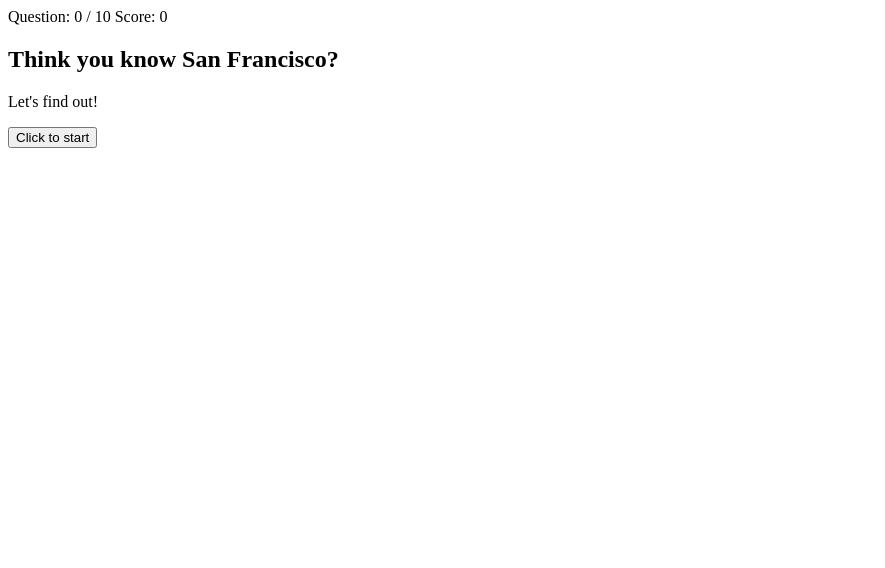
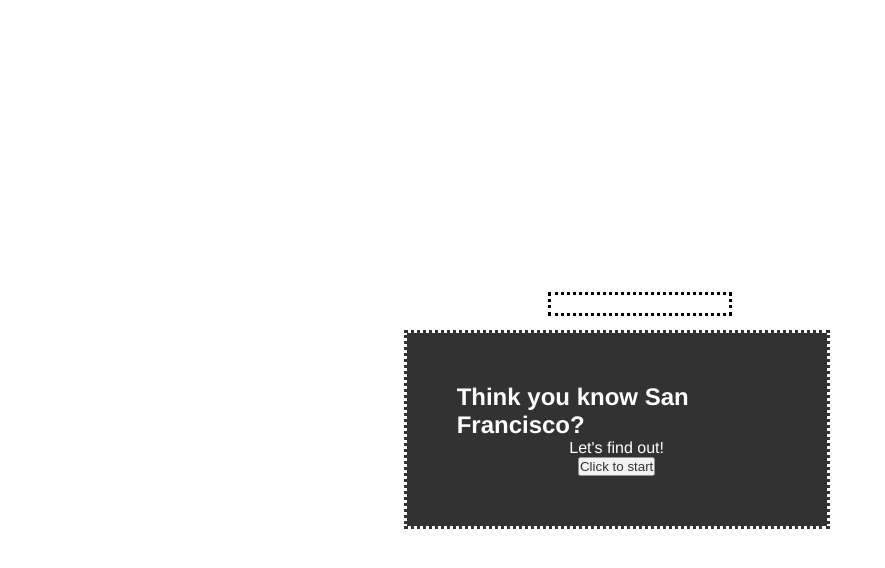
Before and after one commit to clipqq/quiz-app-v2, a plain HTML site: page index.html in a window 1280 px wide. Shown: the whole page, without its empty margins (0-885 px from the left). Drawn offline with nearby package versions, Linux system fonts and the light colour scheme.

Commit message:
greybox wireframed

```diff
--- a/index.html
+++ b/index.html
@@ -5,7 +5,7 @@
   <meta charset="UTF-8">
   <meta name="viewport" content="width=device-width, initial-scale=1.0">
   <meta http-equiv="X-UA-Compatible" content="ie=edge">
-  <!-- <link href="main.css" rel="stylesheet" type="text/css" /> -->
+  <link href="main.css" rel="stylesheet" type="text/css" />
   <title>SF Quiz</title>
   <script src="https://ajax.googleapis.com/ajax/libs/jquery/3.2.1/jquery.min.js"></script>
   <script src="index.js"></script>
--- a/main.css
+++ b/main.css
@@ -6,8 +6,8 @@
 
 body {
   font-family: "Helvetica";
-  background-color: black;
-  background: url("http://prod-upp-image-read.ft.com/d087758c-3167-11e3-817c-00144feab7de") fixed;
+  /* background-color: black;
+  background: url("http://prod-upp-image-read.ft.com/d087758c-3167-11e3-817c-00144feab7de") fixed; */
   color: white;
   display: flex;
   justify-content: center;
@@ -61,3 +61,7 @@ li {
     align-items: center;
   }
 }
+
+div, section {
+  outline: 3px dotted black;
+}
```
